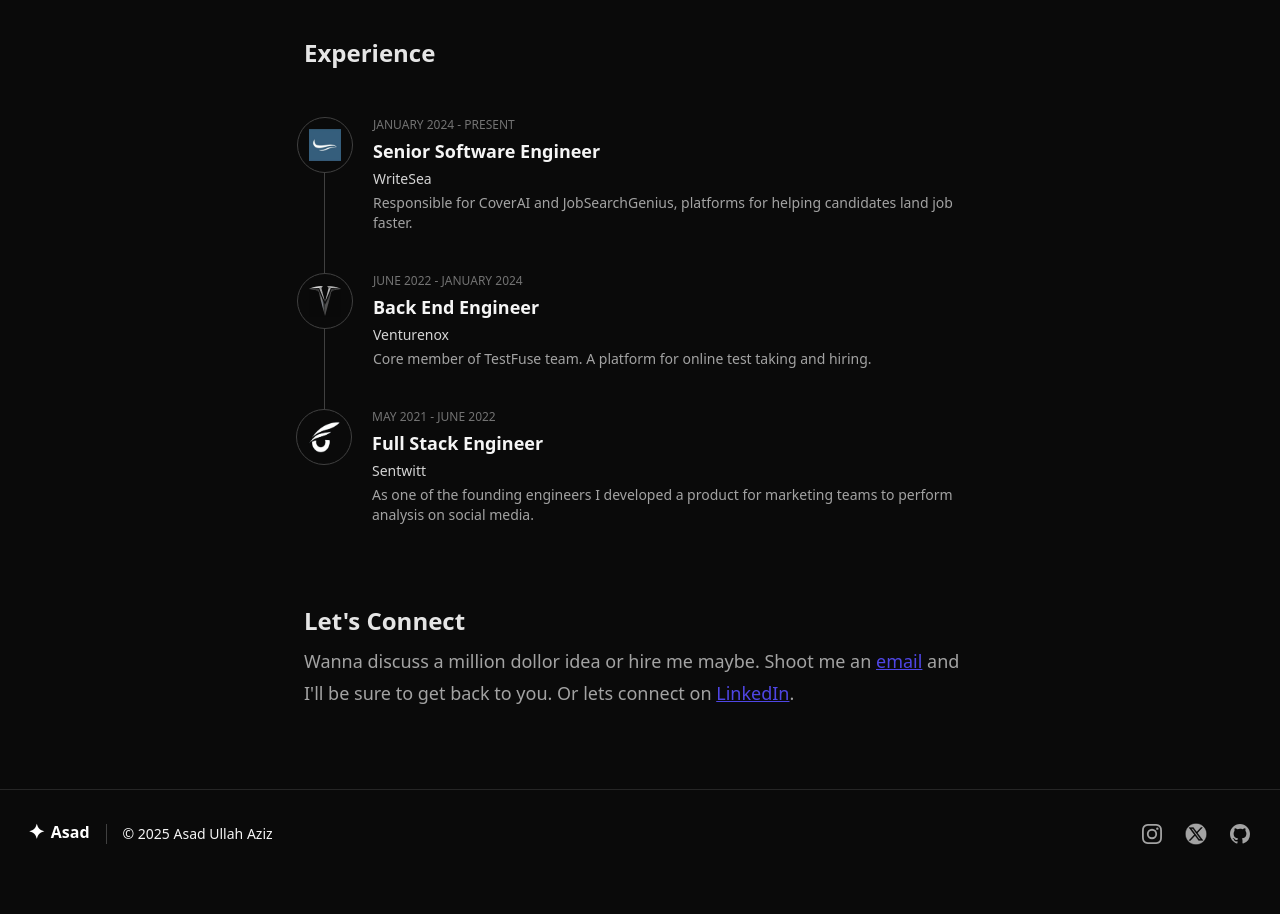
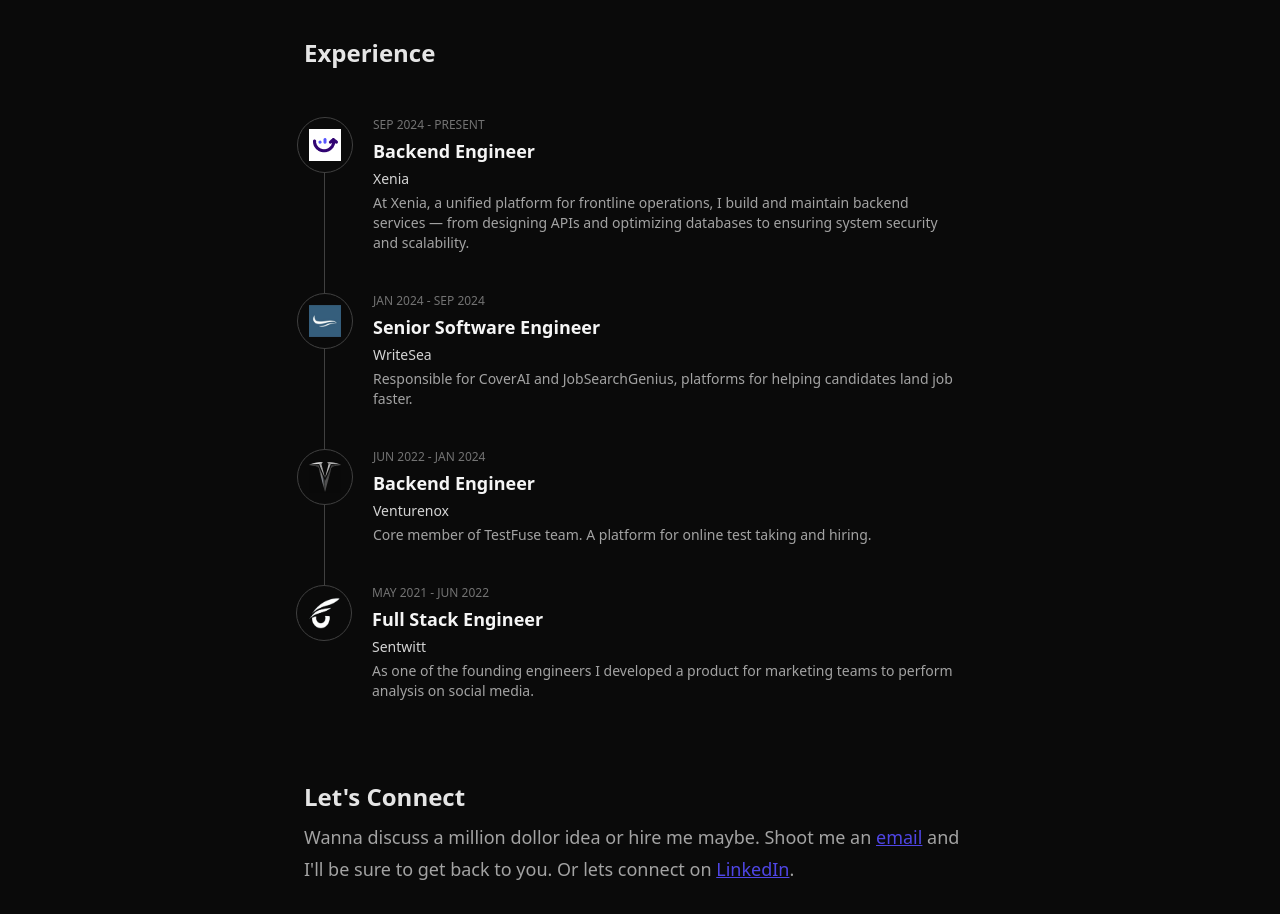
Before and after one commit to asadullahaziz/asadullahaziz.com, an Astro site: page /about in a window 1280 px wide. Shown: the part 817-1731 px from the top of the page. Before the commit the page ends 1695 px from the top, so only its background shows below. Built offline with nearby package versions, Linux system fonts and the light colour scheme; Astro itself is replaced by a stand-in of ours.

Commit message:
Update: about experience section

```diff
--- a/src/collections/experiences.json
+++ b/src/collections/experiences.json
@@ -1,20 +1,27 @@
 [
 	{
-		"dates": "January 2024 - Present",
+		"dates": "Sep 2024 - Present",
+		"role": "Backend Engineer",
+		"company": "Xenia",
+		"description": "At Xenia, a unified platform for frontline operations, I build and maintain backend services — from designing APIs and optimizing databases to ensuring system security and scalability.",
+		"logo": "/assets/images/experiences/xenia_logo.png"
+	},
+	{
+		"dates": "Jan 2024 - Sep 2024",
 		"role": "Senior Software Engineer",
 		"company": "WriteSea",
 		"description": "Responsible for CoverAI and JobSearchGenius, platforms for helping candidates land job faster.",
 		"logo": "/assets/images/experiences/writesea_logo.jpg"
 	},
 	{
-		"dates": "June 2022 - January 2024",
-		"role": "Back End Engineer",
+		"dates": "Jun 2022 - Jan 2024",
+		"role": "Backend Engineer",
 		"company": "Venturenox",
 		"description": "Core member of TestFuse team. A platform for online test taking and hiring.",
 		"logo": "/assets/images/experiences/venturenox_logo.webp"
 	},
 	{
-		"dates": "May 2021 - June 2022",
+		"dates": "May 2021 - Jun 2022",
 		"role": "Full Stack Engineer",
 		"company": "Sentwitt",
 		"description": "As one of the founding engineers I developed a product for marketing teams to perform analysis on social media.",
--- a/src/pages/about.astro
+++ b/src/pages/about.astro
@@ -37,7 +37,7 @@
         experiences.map((experience, loop) => {
           return (
             <>
-              {loop == 0 || loop == 1 ? (
+              {loop < experiences.length - 1 ? (
                 <div class="pb-10 border-l border-gray-200 dark:border-neutral-700">
                   <AboutExperience
                     dates={experience.dates}
```
Also changed, not shown: public/assets/images/experiences/xenia_logo.png (added).
